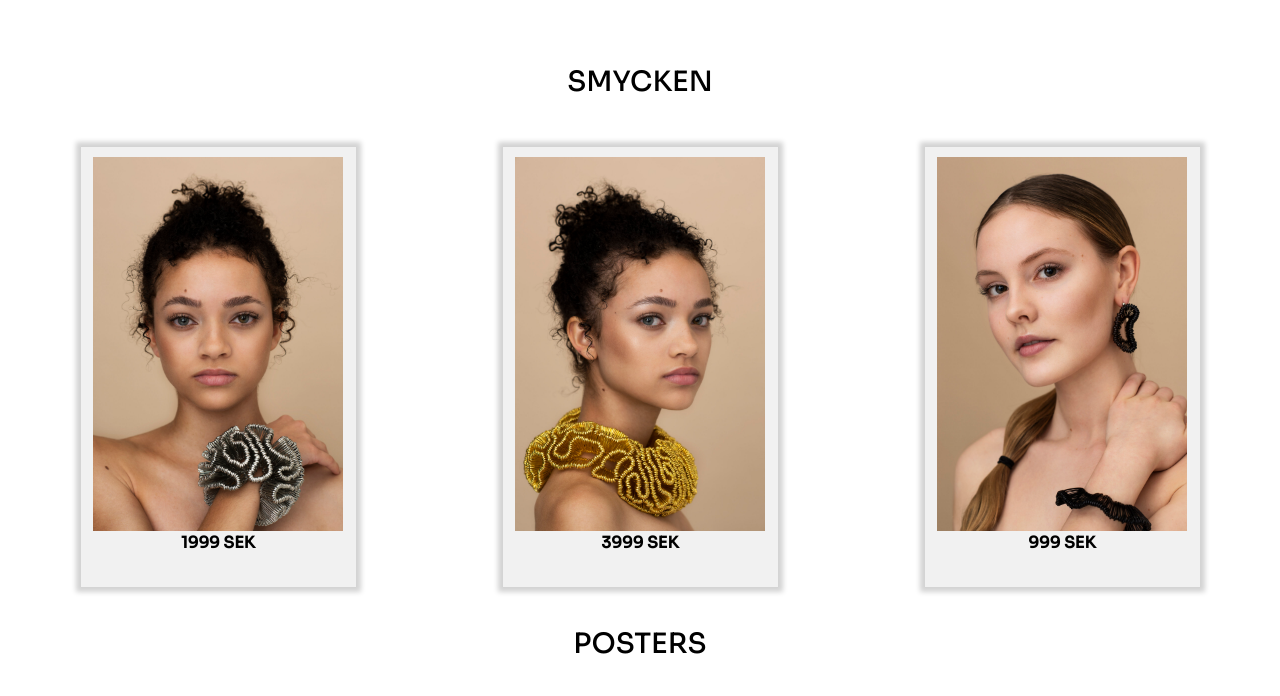
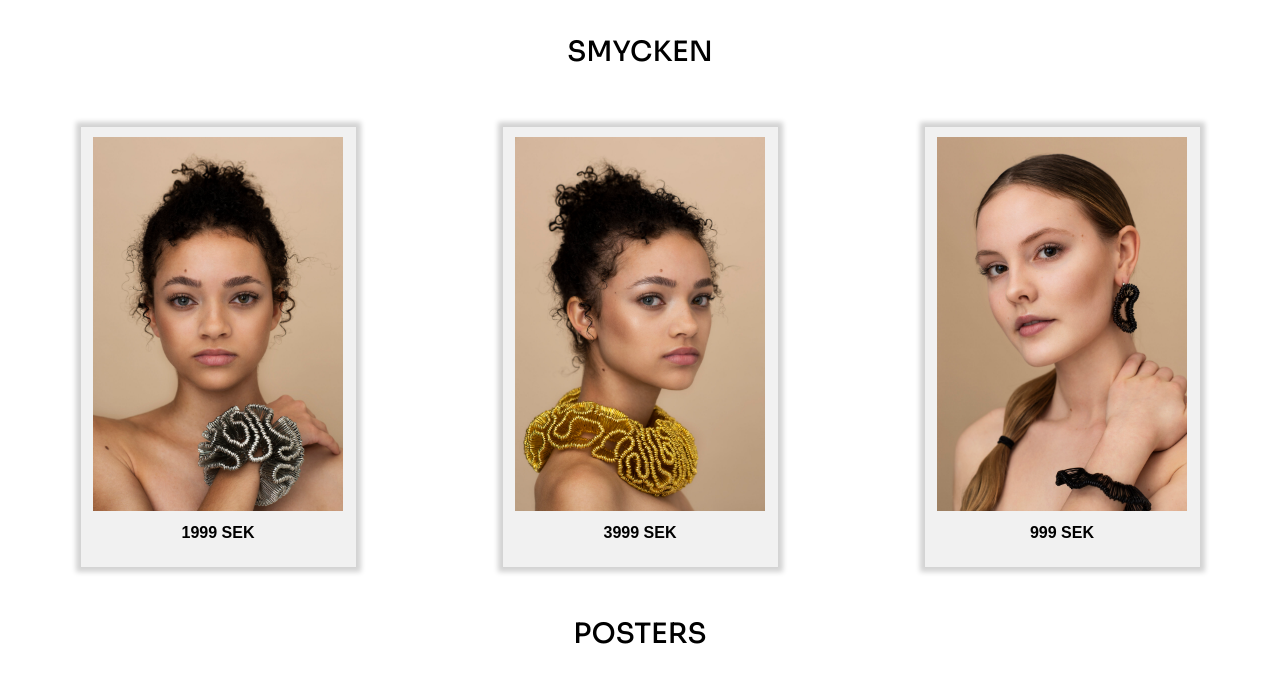
Before and after one commit to Holmkvists/first-group-project, a website: page index.html in a window 1280 px wide. Shown: the part 804-1500 px from the top of the page. Drawn offline with nearby package versions, Linux system fonts and the light colour scheme.

Commit message:
fixed details

```diff
--- a/scss/checkout.scss
+++ b/scss/checkout.scss
@@ -24,8 +24,6 @@ a {
     }
 }
 
-/*Media query för 300px*/
-@media screen and (min-width: 300px) {
 .masthead {
     max-width: 100%;
     max-height: 100vh;
@@ -37,6 +35,7 @@ a {
     position: relative;
     z-index: 1;
 }
+
 /*Styling för navbaren*/
 .navbar {
     position: relative;
@@ -56,7 +55,6 @@ a {
 
     .container {
         max-width: 100%;
-    }
     }
 
     #sidebar {
@@ -279,6 +277,7 @@ a:hover {
         border: none;
         width: 100%;
     }
+
     main {
         section {
             grid-template-rows: 570px 140px 1fr;
--- a/scss/main.scss
+++ b/scss/main.scss
@@ -1,3 +1,5 @@
+// MOBILE (300-599px)
+
 body {
     margin: 0 auto;
     height: auto;
@@ -10,8 +12,6 @@ li {
     font-family: "Sora", sans-serif;
 }
 
-/*Media query för 300px*/
-@media screen and (min-width: 300px) {
 .masthead {
     max-width: 100%;
     max-height: 100vh;
@@ -26,7 +26,6 @@ li {
 
 .container {
     max-width: 100%;
-  }
 }
 
 #sidebar {
@@ -104,12 +103,16 @@ main {
     display: flex;
     flex-direction: column;
     align-items: center;
-  margin-top: 80px;
-  gap: 40px;
-  margin-bottom: 80px;
+    margin-top: 50px;
+    gap: 50px;
+    margin-bottom: 50px;
     text-align: center;
+    font-family: Arial, Helvetica, sans-serif;
+    font-weight: bold;
+
+    h3 {
         font-family: "Sora", sans-serif;
-  font-weight: bold;
+    }
 }
 
 section {
@@ -130,6 +133,10 @@ section {
 
         img {
             width: 250px;
+            margin-top: 10px;
+        }
+
+        p {
             margin-top: 10px;
         }
     }
```
Also changed, not shown: css/checkout.css, css/main.css. Lines whose indentation alone changed are shown as unchanged.
